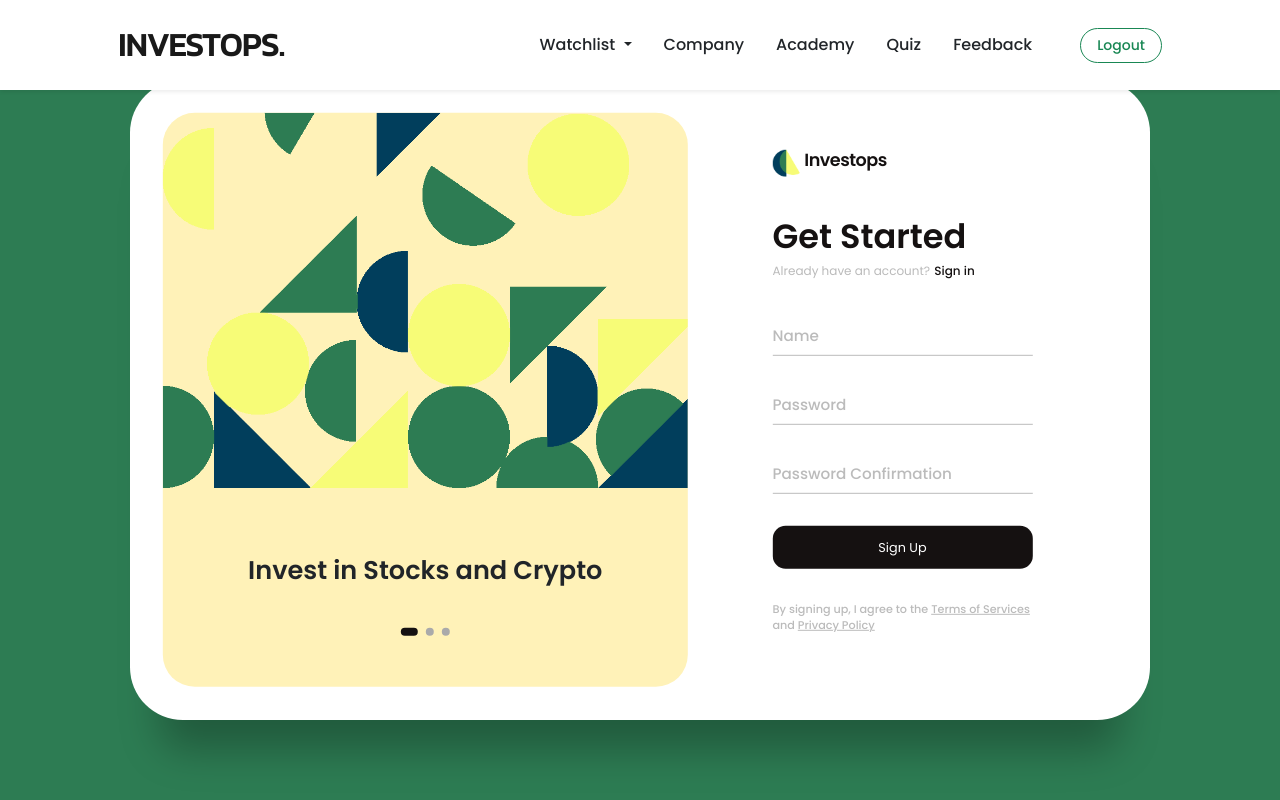
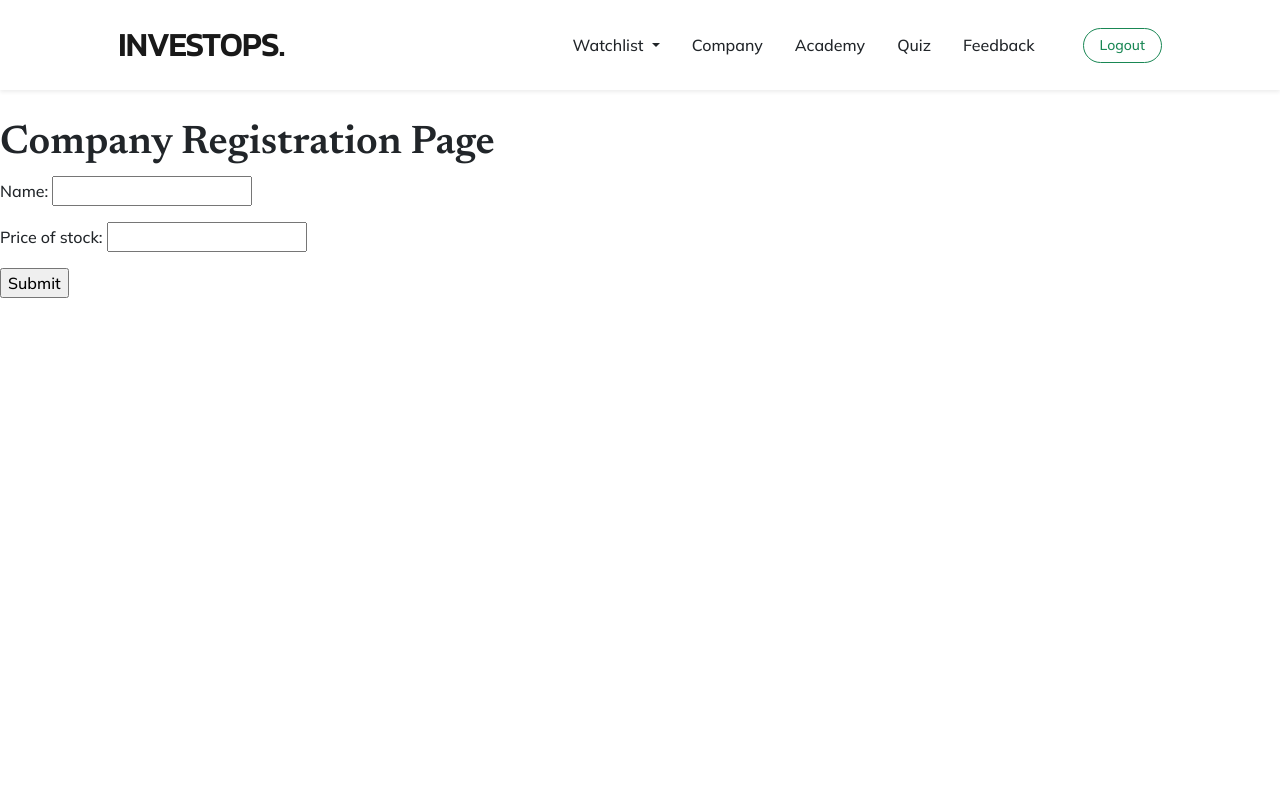
Before and after one commit to joshuanadeak/project-tengah-semester-pbp-e01, a Django app: page /registration/ in a window 1280 px wide. Run offline with Django 4.2, Linux system fonts and the light colour scheme; the visitor is signed in with stand-in values (Sample User, id 1); parts of the project's set-up code (start-up, migrations or seed data) failed here and were passed over; some libraries are stand-ins or nearby versions.

Commit message:
Finishing for The Website

```diff
--- a/authenticate/templates/login.html
+++ b/authenticate/templates/login.html
@@ -13,7 +13,6 @@
         <meta name="viewport" content="width=device-width, initial-scale=1.0" />
         <title>Login Form</title>
         <link href="{% static 'css/auth.css' %}" rel="stylesheet" />
-        <script src="{% static 'js/auth.js' %}"></script>
     </head>
     <body>
         <script src="https://cdn.jsdelivr.net/npm/bootstrap@5.2.1/dist/js/bootstrap.bundle.min.js" integrity="sha384-u1OknCvxWvY5kfmNBILK2hRnQC3Pr17a+RTT6rIHI7NnikvbZlHgTPOOmMi466C8" crossorigin="anonymous"></script>
@@ -95,6 +94,9 @@
             </div>
         </div>
         </main>
+
+        <!-- Script Untuk Fungsi-fungsi Javascript -->
+        <script src="{% static 'js/auth.js' %}"></script>
     </body>
 
     {% if messages %}
--- a/authenticate/templates/register.html
+++ b/authenticate/templates/register.html
@@ -13,7 +13,6 @@
         <meta name="viewport" content="width=device-width, initial-scale=1.0" />
         <title>Register Form</title>
         <link href="{% static 'css/auth.css' %}" rel="stylesheet" />
-        <script src="{% static 'js/auth.js' %}"></script>
     </head>
     <body>
         <script src="https://cdn.jsdelivr.net/npm/bootstrap@5.2.1/dist/js/bootstrap.bundle.min.js" integrity="sha384-u1OknCvxWvY5kfmNBILK2hRnQC3Pr17a+RTT6rIHI7NnikvbZlHgTPOOmMi466C8" crossorigin="anonymous"></script>
@@ -113,6 +112,9 @@
             </div>
         </div>
         </main>
+
+        <!-- Script Untuk Fungsi-fungsi Javascript -->
+        <script src="{% static 'js/auth.js' %}"></script>
     </body>
 
     {% if messages %}
--- a/example_app/templates/index.html
+++ b/example_app/templates/index.html
@@ -17,7 +17,7 @@
           <div class="mb-5 mb-lg-0 text-center text-lg-start">
             <h1 class="display-1 lh-1 mb-3" style="font-family:'Mulish'; font-weight:bold;">Investasi Saham & Crypto
               untuk <span style="color:#00be75a5">semua</span></h1>
-            <p class="lead fw-normal text-muted mb-5">Tugas kelompok Pemograman Berbasis Platform</p>
+            <p class="lead fw-normal text-muted mb-5">Tugas Kelompok E01 Pemrograman Berbasis Platform</p>
             <div class="d-flex flex-column flex-lg-row align-items-center">
               <a class="me-lg-3 mb-4 mb-lg-0" href="#!"><img class="app-badge" src="{% static 'assets/img/google-play-badge.svg' %}"
                   alt="..." /></a>
--- a/project_django/settings.py
+++ b/project_django/settings.py
@@ -49,7 +49,7 @@ INSTALLED_APPS = [
     'crypto',
     'elearning',
     'quiz',
-    'registration,'
+    'registration',
 ]
 
 MIDDLEWARE = [
--- a/registration/admin.py
+++ b/registration/admin.py
@@ -1,5 +1,5 @@
 from django.contrib import admin
-from registration.models import CompanyRegistration
+from registration.models import Company
 
 # Register your models here.
-admin.site.register(CompanyRegistration)
+admin.site.register(Company)
--- a/registration/forms.py
+++ b/registration/forms.py
@@ -1,7 +1,7 @@
 from django.forms import ModelForm
-from registration.models import CompanyRegistration
+from registration.models import Company
 
 class CompanyRegistrationForm(ModelForm):
     class Meta:
-        model = CompanyRegistration
+        model = Company
         fields = '__all__'
--- a/registration/models.py
+++ b/registration/models.py
@@ -3,5 +3,5 @@ from django.contrib.auth.models import User
 from django.core.validators import MinValueValidator
 
 class Company(models.Model):
-    name = models.CharField()
+    name = models.CharField(max_length = 255)
     price_of_stock = models.IntegerField(validators = [MinValueValidator(0)])
--- /dev/null
+++ b/registration/templates/registercompany.html
@@ -0,0 +1,30 @@
+{% extends "base.html" %}
+{% load static %}
+<html>
+<title> Registration page</title>
+<style>
+    body{
+        padding-top: 120px;
+        padding-right: 7%;
+        padding-left: 7%;
+        padding-bottom: 5%;
+        background-color: #a3ffd5;
+    }
+</style>
+
+{% block content %}
+<body>
+<br>
+<br>
+<br>
+<br>
+<br>
+<h1>Company Registration Page</h1>
+<form action="/registration/" method="post">
+    {% csrf_token %}
+    {{ form.as_p }}
+    <input type="submit" value="Submit">
+</form>
+</body>
+</html>
+{% endblock content %}
--- a/registration/urls.py
+++ b/registration/urls.py
@@ -1,7 +1,7 @@
 from django.urls import path
 from registration.views import register_company
 
-app_name = 'stock'
+app_name = 'registration'
 
 urlpatterns = [
     path('', register_company , name='registration'),
--- a/registration/views.py
+++ b/registration/views.py
@@ -1,4 +1,4 @@
-from django.shortcuts import render, get_object_or_404
+from django.shortcuts import render, get_object_or_404, redirect
 from django.http import HttpResponseRedirect
 from django.urls import reverse
 from django.core import serializers
@@ -9,10 +9,10 @@ from registration.forms import CompanyRegistrationForm
 @login_required(login_url='/authenticate/login/')
 def register_company(request):
     form = CompanyRegistrationForm()
+    context = {'form':form}
     if request.method == 'POST':
         form = CompanyRegistrationForm(request.POST)
         if form.is_valid():
             form.save()
-            return HttpResponseRedirect(reverse(""))
-    context = {'form':form}
-    return render(request, 'register.html', context)
+            return render(request, 'registercompany.html', context)
+    return render(request, 'registercompany.html', context)
--- a/templates/base.html
+++ b/templates/base.html
@@ -7,7 +7,7 @@
   <meta name="viewport" content="width=device-width, initial-scale=1, shrink-to-fit=no" />
   <meta name="description" content="" />
   <meta name="author" content="" />
-  <title>Investocks</title>
+  <title>Investops</title>
   <link rel="icon" type="image/x-icon" href="assets/favicon.ico" />
 
   <!-- Bootstrap icons-->
@@ -53,7 +53,7 @@
               </ul>
             </li>
             <!--<li class="nav-item"><a class="nav-link me-lg-3" href="#watchlist">Watchlist</a></li>-->
-            <li class="nav-item"><a class="nav-link me-lg-3" href="#company">Company</a></li>
+            <li class="nav-item"><a class="nav-link me-lg-3" href="{% url 'registration:registration' %}">Company</a></li>
             <li class="nav-item"><a class="nav-link me-lg-3" href="{% url 'elearning:discussions' %}">Academy</a></li>
             <li class="nav-item"><a class="nav-link me-lg-3" href="{% url 'quiz:home' %}">Quiz</a></li>
             <li class="nav-item"><a class="nav-link me-lg-3" href="{% url 'suggestionbox:showFeedback' %}">Feedback</a>
```
Also changed, not shown: quiz/templates/home.html (+2 -5 lines), registration/templates/register.html (deleted, +0 -11 lines), crypto/migrations/0001_initial.py, elearning/migrations/0001_initial.py, quiz/migrations/0001_initial.py, registration/migrations/0001_initial.py (added), registration/migrations/__init__.py (added), stock/migrations/0001_initial.py, suggestionbox/migrations/0001_initial.py.
